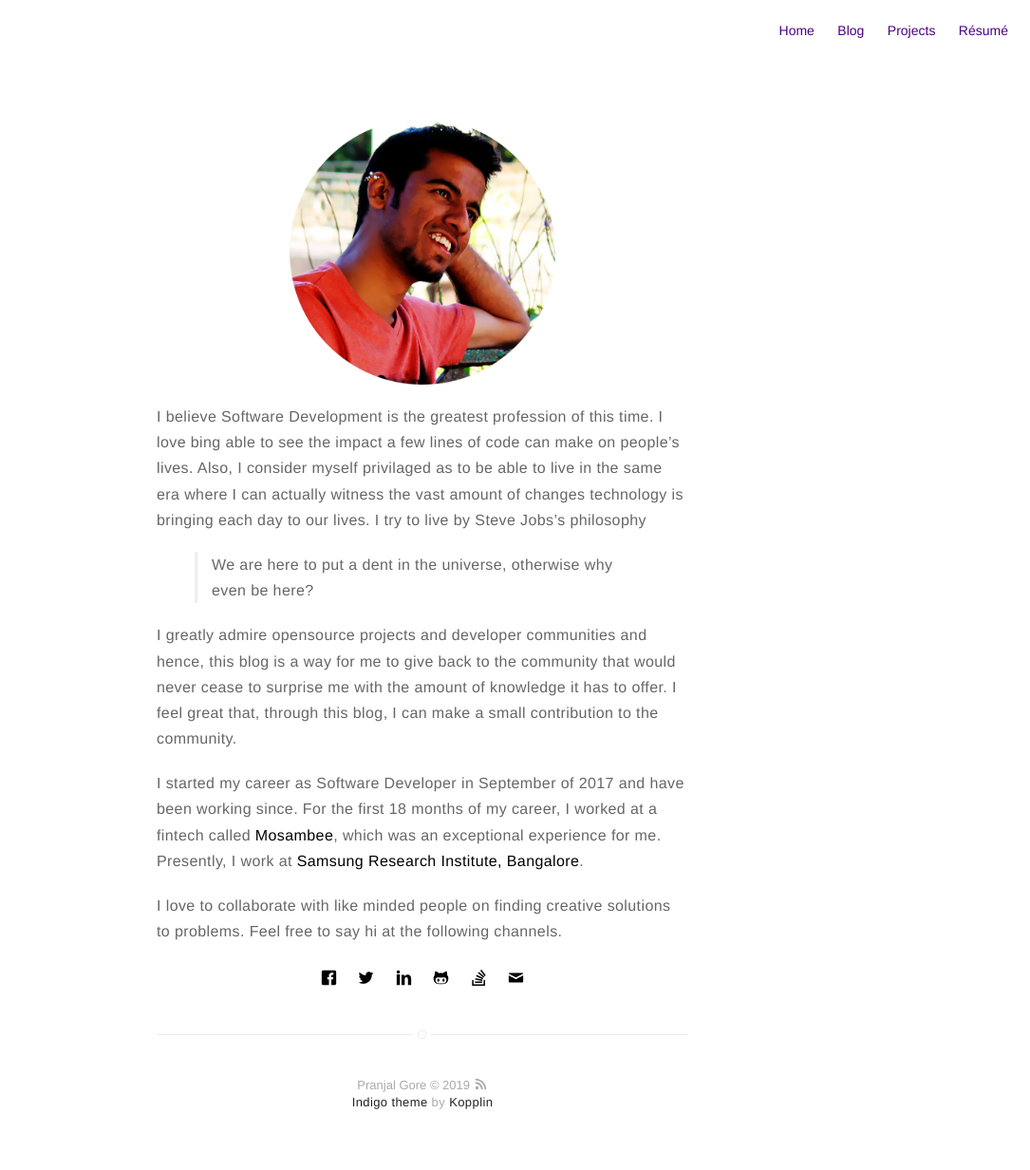
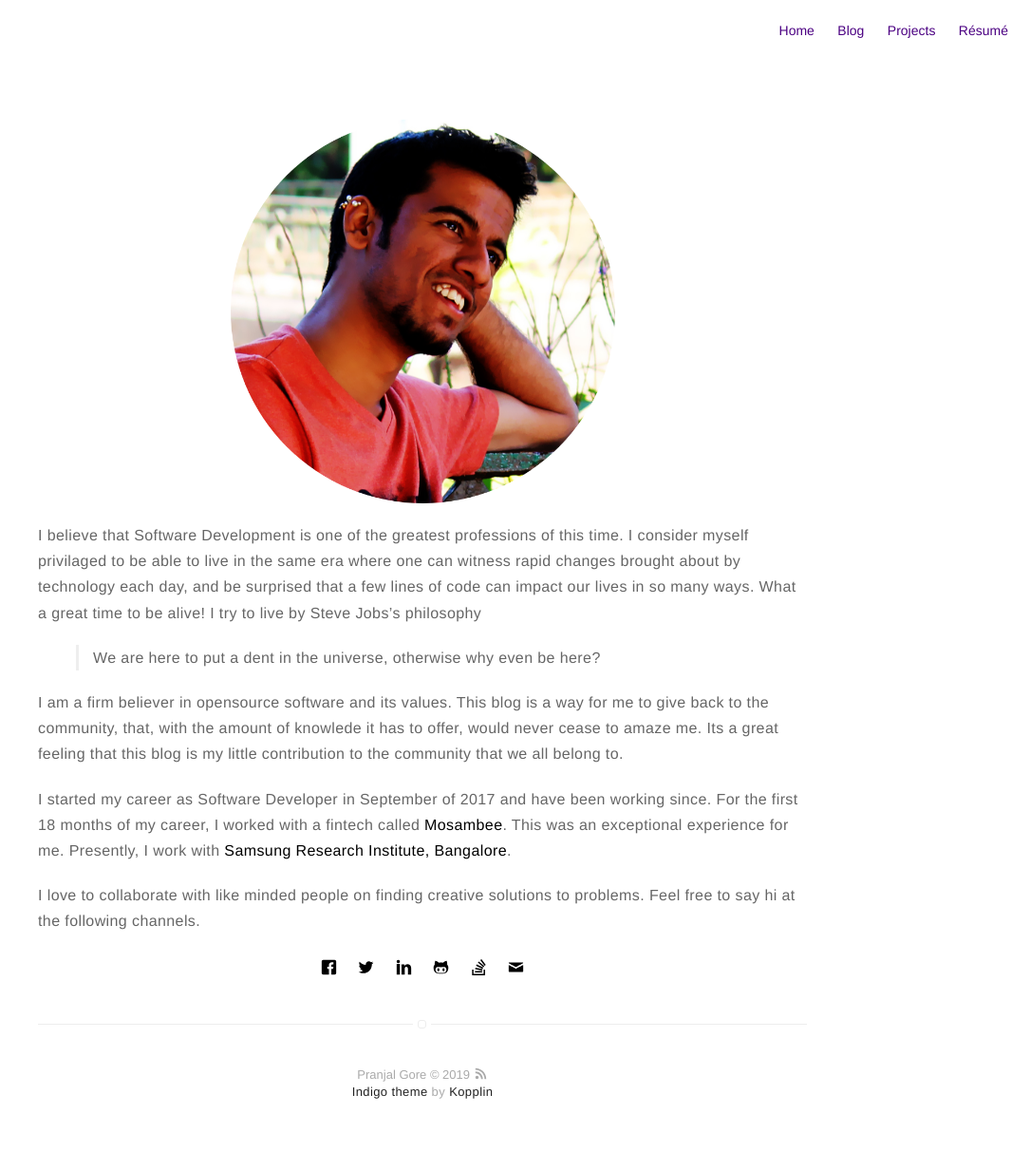
Before and after one commit to jalispran/jalispran, a Jekyll site: the page built from about.md, in a window 1280 px wide. Shown: the whole page at 95% size, without its empty margins (195-1280 px from the left). Built offline with Jekyll 4.4.1, drawn with Linux system fonts in a browser that asks for light colours.

Commit message:
corrected english errors

```diff
--- a/_config.yml
+++ b/_config.yml
@@ -1,6 +1,6 @@
 # main text of home
 name: Pranjal Gore
-bio: Software Engineer | Aspiring Blogger
+bio: Software Developer | Aspiring Blogger
 
 # twitter summary info
 description: Spreading code, one blog at a time
@@ -70,7 +70,7 @@ authors:
 # do you want a larger site? change the option below
 # options: [normal, large] | default: normal
 # normal = 560px / large = 810px
-width: normal
+width: large
 
 # if you don't need pagination, comment the *paginate* configs below
 #paginate: 3
--- a/_posts/2017-11-03-Project-mu.markdown
+++ b/_posts/2017-11-03-Project-mu.markdown
@@ -20,7 +20,7 @@ externalLink: false
 ---
 
 ## Summary:
-This was one of the most ambitious project that I had worked on. It included vast amount of technologies.
+This was one of the most ambitious projects that I had worked on. It included vast amount of technologies.
 
 ---
 
--- a/_posts/2018-11-01-Settlement-system.markdown
+++ b/_posts/2018-11-01-Settlement-system.markdown
@@ -30,7 +30,7 @@ This was one of the longest running projects that I had worked on. It had the to
 ---
 
 ### Further reading:
-Unlike others, this was not a project that was started from scratch. This was one of the project that was being used by users on a regular basis. However, this time it had major changes to be incorporated. These changes would reshape the entire project.
+Unlike others, this was not a project that was started from scratch. This was one of the projects that was being used by operators on a regular basis. However, this time it had major changes to be incorporated. These changes would reshape the entire project.
 
 This project was integrated with [Loan Collection System][1] to provide a wholesome view of the entire ecosystem. This project basically focused on merchant payouts. For any instrument the merchant used, this project was capable of processing merchant payouts in minimum possible amount of time.
 
--- a/about.md
+++ b/about.md
@@ -5,12 +5,12 @@ social: true
 ---
 ![Profile Image]({{ site.url }}/{{ site.picture }})
 
-I believe Software Development is the greatest profession of this time. I love bing able to see the impact a few lines of code can make on people's lives. Also, I consider myself privilaged as to be able to live in the same era where I can actually witness the vast amount of changes technology is bringing each day to our lives. I try to live by Steve Jobs's philosophy
+I believe that Software Development is one of the greatest professions of this time. I consider myself privilaged to be able to live in the same era where one can witness rapid changes brought about by technology each day, and be surprised that a few lines of code can impact our lives in so many ways. What a great time to be alive! I try to live by Steve Jobs's philosophy
 
 > We are here to put a dent in the universe, otherwise why even be here?
 
-I greatly admire opensource projects and developer communities and hence, this blog is a way for me to give back to the community that would never cease to surprise me with the amount of knowledge it has to offer. I feel great that, through this blog, I can make a small contribution to the community.
+I am a firm believer in opensource software and its values. This blog is a way for me to give back to the community, that, with the amount of knowlede it has to offer, would never cease to amaze me. Its a great feeling that this blog is my little contribution to the community that we all belong to.
 
-I started my career as Software Developer in September of 2017 and have been working since. For the first 18 months of my career, I worked at a fintech called **Mosambee**, which was an exceptional experience for me. Presently, I work at **Samsung Research Institute, Bangalore**.
+I started my career as Software Developer in September of 2017 and have been working since. For the first 18 months of my career, I worked with a fintech called **Mosambee**. This was an exceptional experience for me. Presently, I work with **Samsung Research Institute, Bangalore**.
 
 I love to collaborate with like minded people on finding creative solutions to problems. Feel free to say hi at the following channels.
```
